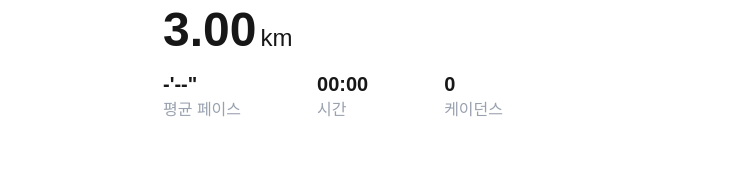
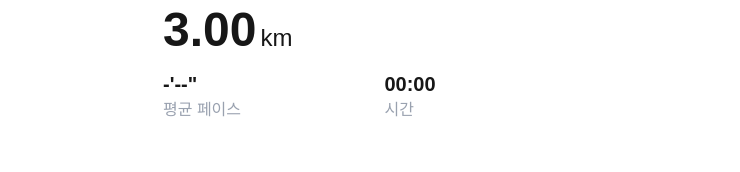
Before and after one commit to LeeHwiGyoung/running, a Next.js app: page /tracking/result in a window 1280 px wide. Shown: the part 140-312 px from the top of the page, without its empty margins (269-1009 px from the left). Built offline with nearby package versions, Linux system fonts and the light colour scheme; no server answers.

Commit message:
🎨 DetailRunCard.tsx : 케이던스 측정하지 않도록 변경

```diff
--- a/src/component/dashboard/DetailRunCard.tsx
+++ b/src/component/dashboard/DetailRunCard.tsx
@@ -12,7 +12,6 @@ interface DetailRunCardProps {
     distanceLabel : string,
     runningPace : number,
     runningTime : number,
-    cadence : number,
     isEditable ?: boolean,
     handleChangeTitle ?: (newTitle : string) => void;
 }
@@ -24,10 +23,10 @@ export default function DetailRunCard({
     distanceLabel,
     runningPace,
     runningTime,
-    cadence,
     isEditable = false,
     handleChangeTitle,
 }:DetailRunCardProps) {
+
   const count = useCountUp({target : distance})
   const [isEdit , setIsEdit] = useState<boolean>(false);
   const [editTitle, setEditTitle] = useState<string>(title);
@@ -50,7 +49,7 @@ export default function DetailRunCard({
     setEditTitle(event.target.value);
   }
 
-  useEffect(()=> {
+  useEffect(()=> { //edit 모드일 때 title input 에 포커싱이 가게 하기 위함
     if(isEdit === true) {
         titleRef.current.focus();
     }
@@ -99,10 +98,10 @@ export default function DetailRunCard({
                 <data className="text-xl font-bold" value={runningTime}>{formatTime(runningTime)}</data>
                 <span className='text-gray-400'>시간</span>
             </div>
-            <div className='flex flex-col grow-1'>
+        {/*     <div className='flex flex-col grow-1'>
                 <data className="text-xl font-bold" value={cadence}>{cadence}</data>
                 <span className='text-gray-400'>케이던스</span>
-            </div>
+            </div> */}
         </section>
     </article>
   )
```
